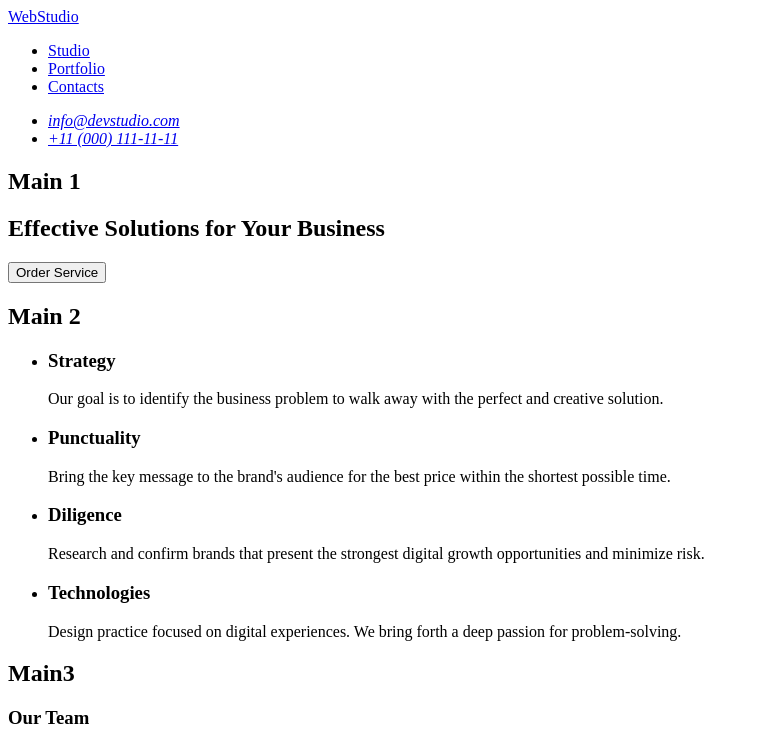
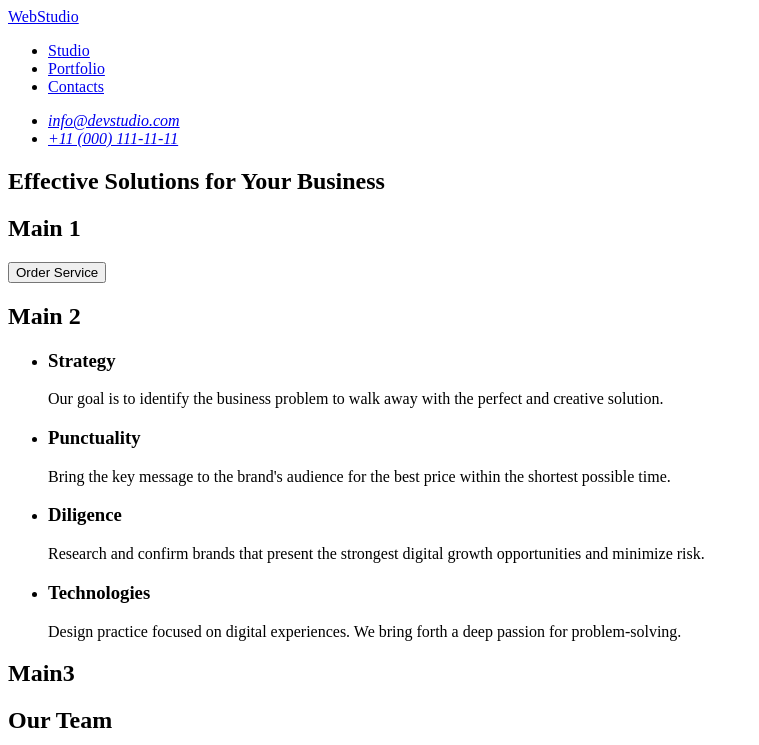
Before and after one commit to Serhiiowl/goit-markup-hw-01, a plain HTML site: page index.html in a window 1280 px wide. Shown: the top 745 px of the page, without its empty margins (0-759 px from the left). Drawn offline with Linux system fonts and the light colour scheme.

Commit message:
Update index.html

```diff
--- a/index.html
+++ b/index.html
@@ -35,8 +35,9 @@
   <main>
 
     <section>
+      <h1>Effective Solutions for Your Business</h1>
       <h2>Main 1</h2>
-      <h1>Effective Solutions for Your Business</h1>
+
       <button type="button">Order Service</button>
     </section>
 
@@ -67,7 +68,7 @@
 
     <section>
       <h2>Main3</h2>
-      <h3>Our Team</h3>
+      <h1>Our Team</h1>
       <ul>
         <li><img src="./images/mark.jpg" alt="Mark Guerrero" width="264">
           <h3>Mark Guerrero</h3>
```
